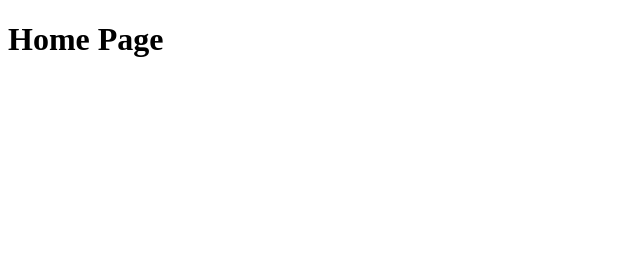
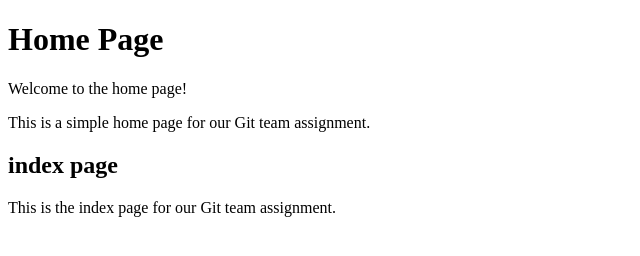
Before and after one commit to aakankshavaishnav/git-team-assignment, a plain HTML site: page index.html in a window 1280 px wide. Shown: the whole page, without its empty margins (0-640 px from the left). Drawn offline with Linux system fonts and the light colour scheme.

Commit message:
Add index page

```diff
--- a/index.html
+++ b/index.html
@@ -7,5 +7,9 @@
 </head>
 <body>
     <h1>Home Page</h1>
+    <p>Welcome to the home page!</p>
+    <p>This is a simple home page for our Git team assignment.</p>
+    <h2>index page</h2>
+    <p>This is the index page for our Git team assignment.</p>
 </body>
 </html>
```
